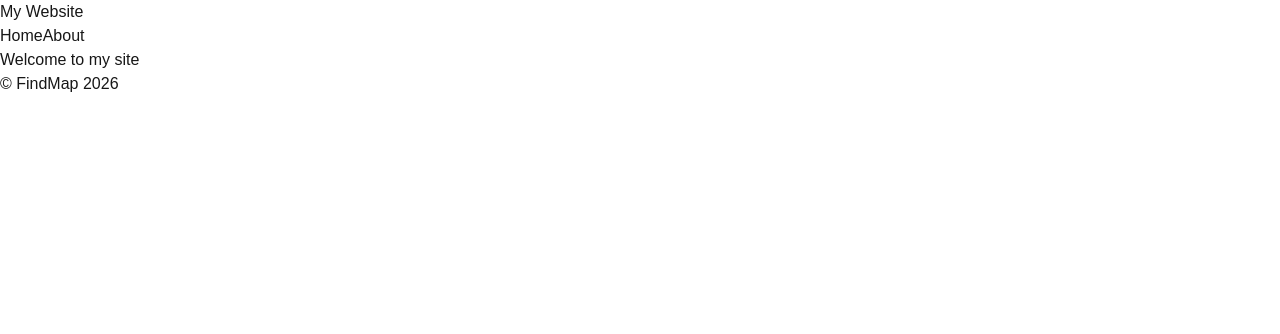
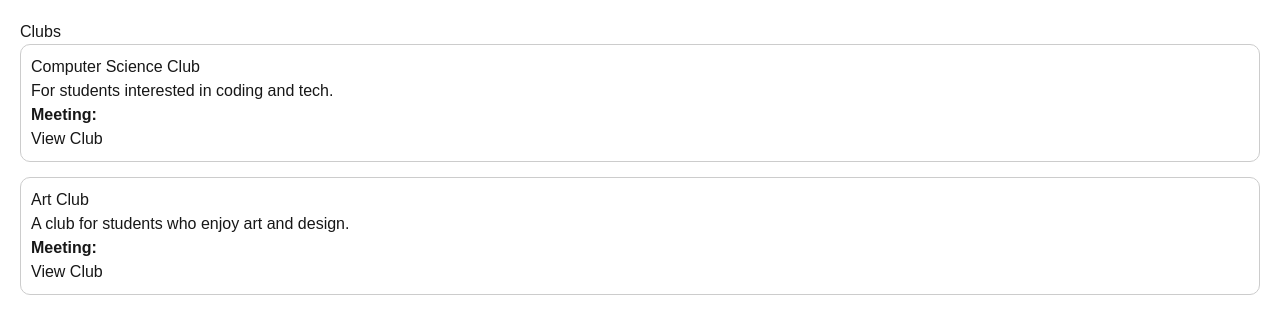
Before and after one commit to Bubbulez/FindMap_SeniorCapstone, a Next.js app: page /clubs in a window 1280 px wide. Shown: the top 334 px of the page. Built offline with nearby package versions, Linux system fonts and the light colour scheme.

Commit message:
placehold

```diff
--- a/app/buildings/page.tsx
+++ b/app/buildings/page.tsx
@@ -1,7 +1,7 @@
 "use client";
 
 import { useState } from "react";
-import { locations, type Location } from "../../data/locations";
+import { locations, type Location } from "../data/locations";
 
 export default function BuildingsPage() {
   const [selectedBuilding, setSelectedBuilding] = useState<Location>(locations[0]);
--- a/app/clubs/page.tsx
+++ b/app/clubs/page.tsx
@@ -1,30 +1,29 @@
-/*export default function ClubsPage() {
+import { clubs } from "../data/clubs";
+
+export default function ClubsPage() {
   return (
-    <main>
-      <h1>Clubs Page</h1>
+    <main style={{ padding: "20px" }}>
+      <h1>Clubs</h1>
+
+      {clubs.map((club) => (
+        <div
+          key={club.id}
+          style={{
+            border: "1px solid #ccc",
+            padding: "10px",
+            marginBottom: "15px",
+            borderRadius: "10px"
+          }}
+        >
+          <h2>{club.name}</h2>
+          <p>{club.description}</p>
+          <p><strong>Meeting:</strong> {club.meeting}</p>
+
+          <a href={club.link} target="_blank">
+            View Club
+          </a>
+        </div>
+      ))}
     </main>
   );
-} */
-
-export default function ClubPage() {
-  return (
-    <div>
-      <header>
-        <h1>My Website</h1>
-      </header>
-
-      <nav>
-        <a href="/">Home</a>
-        <a href="/about">About</a>
-      </nav>
-
-      <main>
-        <p>Welcome to my site</p>
-      </main>
-
-      <footer>
-        <p>© FindMap 2026</p>
-      </footer>
-    </div>
-  );
 }
--- /dev/null
+++ b/app/data/clubs.ts
@@ -0,0 +1,16 @@
+export const clubs = [
+  {
+    name: "Computer Science Club",
+    category: "Academic",
+    description: "For students interested in coding and tech.",
+    meetingTime: "Wednesdays 3 PM",
+    link: "https://kean.campuslabs.com/engage/organization/example"
+  },
+  {
+    name: "Art Club",
+    category: "Creative",
+    description: "A club for students who enjoy art and design.",
+    meetingTime: "Fridays 2 PM",
+    link: "https://kean.campuslabs.com/engage/organization/example2"
+  }
+];
```
Also changed, not shown: app/data/locations.ts (renamed from data/locations.ts).
